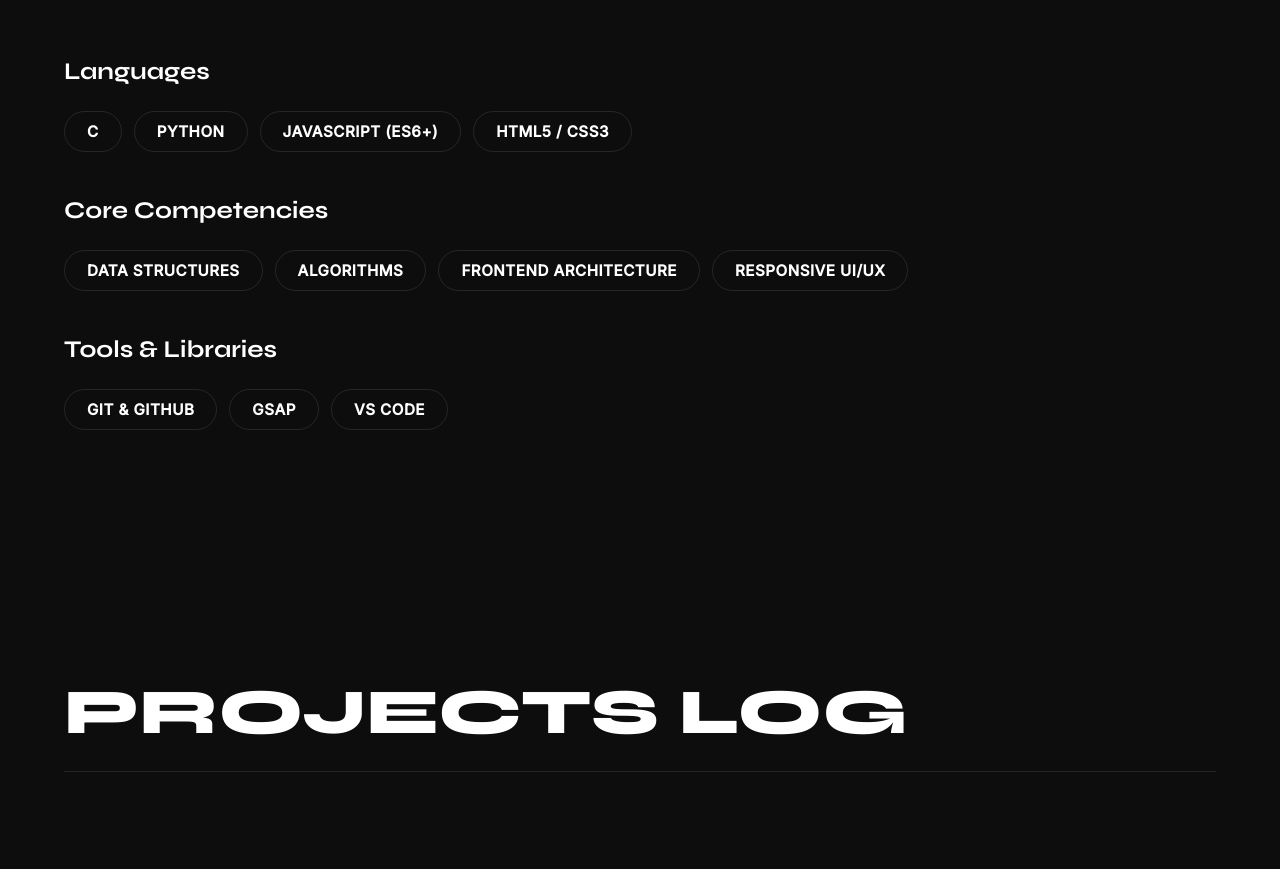
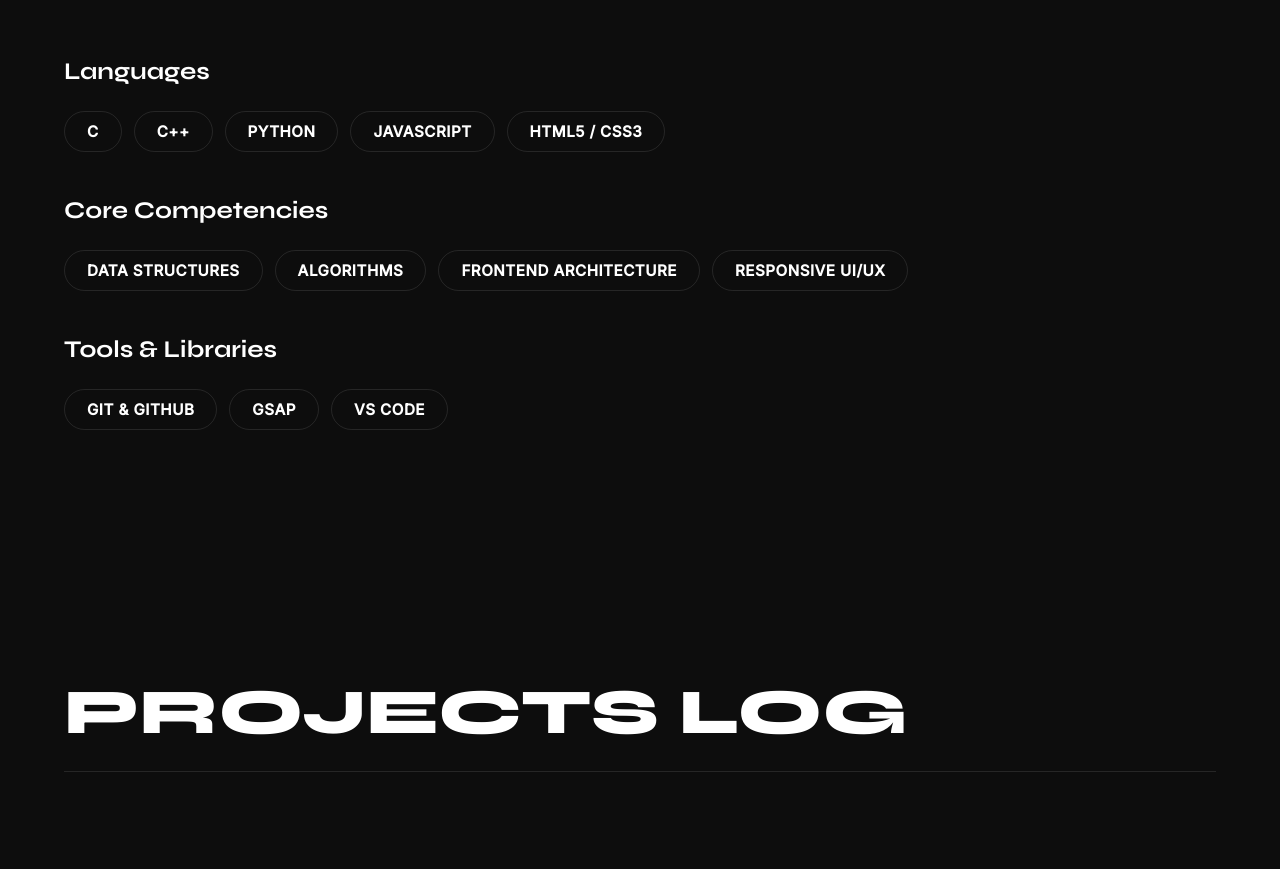
Before and after one commit to anurag0911l/My_portfolio, a plain HTML site: page index.html in a window 1280 px wide. Shown: the part 1818-2687 px from the top of the page. Drawn offline with nearby package versions, Linux system fonts and the light colour scheme.

Commit message:
Update index.html

```diff
--- a/index.html
+++ b/index.html
@@ -89,8 +89,9 @@
               <h3>Languages</h3>
               <div class="skill-pills">
                 <span class="pill">C</span>
+                <span class="pill">C++</span>
                 <span class="pill">Python</span>
-                <span class="pill">JavaScript (ES6+)</span>
+                <span class="pill">JavaScript</span>
                 <span class="pill">HTML5 / CSS3</span>
               </div>
             </div>
```
